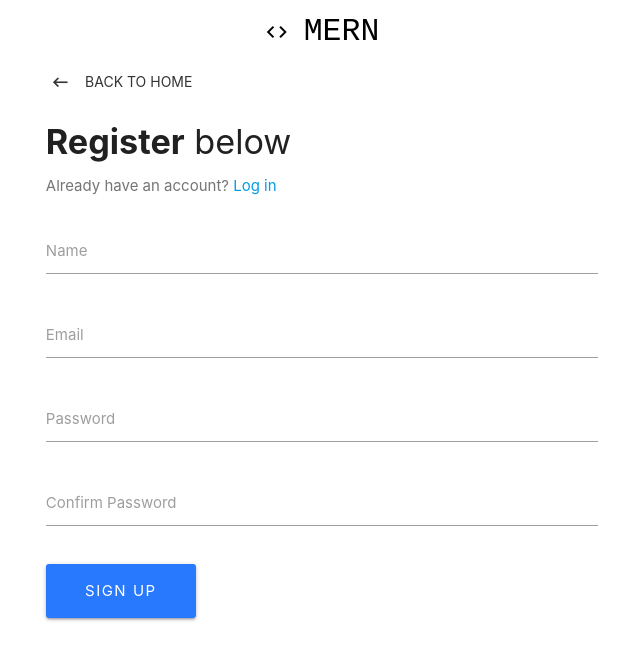
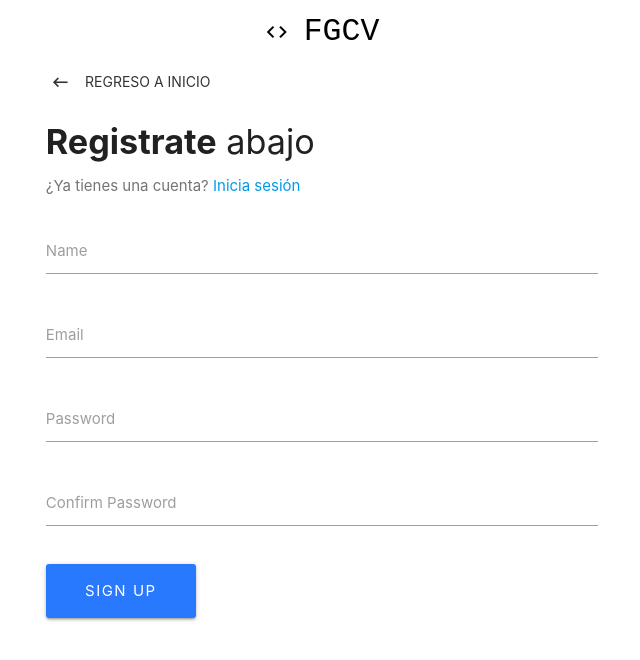
Before and after one commit to FernandoC1217/frontend-feb14, a React (Create React App) app: page /register in a window 1280 px wide. Shown: the top 660 px of the page, without its empty margins (318-958 px from the left). Built offline with nearby package versions, Linux system fonts and the light colour scheme.

Commit message:
Usando el componente hear

```diff
--- a/package.json
+++ b/package.json
@@ -12,6 +12,7 @@
     "jwt-decode": "^2.2.0",
     "react": "^16.12.0",
     "react-dom": "^16.12.0",
+    "react-heart-checkbox": "0.0.4",
     "react-redux": "^7.1.3",
     "react-router-dom": "^5.1.2",
     "react-scripts": "^3.3.1",
--- a/src/components/auth/Login.js
+++ b/src/components/auth/Login.js
@@ -4,7 +4,6 @@ import PropTypes from "prop-types";
 import { connect } from "react-redux";
 import { loginUser } from "../../actions/authActions";
 import classnames from "classnames";
-
 
 class Login extends Component {
   constructor() {
@@ -51,15 +50,15 @@ class Login extends Component {
         <div style={{ marginTop: "4rem" }} className="row">
           <div className="col s8 offset-s2">
             <Link to="/" className="btn-flat waves-effect">
-              <i className="material-icons left">keyboard_backspace</i> Back to
-              home
+              <i className="material-icons left">keyboard_backspace</i> Regreso
+              a inicio
             </Link>
             <div className="col s12" style={{ paddingLeft: "11.250px" }}>
               <h4>
                 <b>Login</b> below
               </h4>
               <p className="grey-text text-darken-1">
-                Don't have an account? <Link to="/register">Register</Link>
+                ¿No tienes cuenta?<Link to="/register">Registrate</Link>
               </p>
             </div>
             <form noValidate onSubmit={this.onSubmit}>
--- a/src/components/auth/Register.js
+++ b/src/components/auth/Register.js
@@ -54,15 +54,14 @@ class Register extends Component {
         <div className="row">
           <div className="col s8 offset-s2">
             <Link to="/" className="btn-flat waves-effect">
-              <i className="material-icons left">keyboard_backspace</i> Back to
-              home
+              <i className="material-icons left">keyboard_backspace</i> Regreso a Inicio
             </Link>
             <div className="col s12" style={{ paddingLeft: "11.250px" }}>
               <h4>
-                <b>Register</b> below
+                <b>Registrate</b> abajo
               </h4>
               <p className="grey-text text-darken-1">
-                Already have an account? <Link to="/login">Log in</Link>
+                ¿Ya tienes una cuenta? <Link to="/login">Inicia sesión</Link>
               </p>
             </div>
             <form noValidate onSubmit={this.onSubmit}>
--- a/src/components/dashboard/Dashboard.js
+++ b/src/components/dashboard/Dashboard.js
@@ -2,22 +2,34 @@ import React, { Component } from "react";
 import PropTypes from "prop-types";
 import { connect } from "react-redux";
 import { logoutUser } from "../../actions/authActions";
+import HeartCheckbox from "react-heart-checkbox";
+
 class Dashboard extends Component {
+  constructor(props) {
+    super(props);
+    this.state = {
+      checked: true
+    };
+  }
   onLogoutClick = e => {
     e.preventDefault();
     this.props.logoutUser();
   };
+  onClick = (event, props) => {
+    this.setState({ checked: !this.state.checked });
+  };
   render() {
+    const { checked } = this.state;
     const { user } = this.props.auth;
     return (
       <div style={{ height: "75vh" }} className="container valign-wrapper">
         <div className="row">
           <div className="col s12 center-align">
             <h4>
-              <b>Hey there,</b> {user.name.split(" ")[0]}
+              <b>Hey</b> {user.name.split(" ")[0]}
               <p className="flow-text grey-text text-darken-1">
-                You are logged into a full-stack{" "}
-                <span style={{ fontFamily: "monospace" }}>MERN</span> app 👏
+                ¡Feliz día del amor y la amistad!{" "}
+                <span style={{ fontFamily: "monospace" }}>♥</span>
               </p>
             </h4>
             <button
@@ -31,7 +43,9 @@ class Dashboard extends Component {
               className="btn btn-large waves-effect waves-light hoverable blue accent-3"
             >
               Logout
-            </button>
+            </button>{" "}
+            <h1>{checked ? "" : ""}</h1>
+            <HeartCheckbox checked={checked} onClick={this.onClick} />
           </div>
         </div>
       </div>
--- a/src/components/layout/Landing.js
+++ b/src/components/layout/Landing.js
@@ -1,6 +1,6 @@
 import React, { Component } from "react";
 import { Link } from "react-router-dom";
-import Pie from "../ChartJS/Pie";
+// import Pie from "../ChartJS/Pie";
 
 class Landing extends Component {
   state = {};
@@ -11,9 +11,8 @@ class Landing extends Component {
           <div className="row">
             <div className="col s12 center-align">
               <h4>
-                <b>Ingresa</b> a login/auth app with the{" "}
-                <span style={{ fontFamily: "monospace" }}>MERN</span> stack from
-                scratch
+                <b>Ingresa</b> a esta plataforma construida con el{" "}
+                <span style={{ fontFamily: "monospace" }}>MERN</span> stack desde cero
               </h4>
               <p className="flow-text grey-text text-darken-1">
                 Bienvenido a mi nuevo sistema de ingreso
--- a/src/components/layout/Navbar.js
+++ b/src/components/layout/Navbar.js
@@ -15,7 +15,7 @@ class Navbar extends Component {
               className="col s5 brand-logo center black-text"
             >
               <i className="material-icons">code</i>
-              MERN
+              FGCV
             </Link>
           </div>
         </nav>
```
Also changed, not shown: 1 other file (tests, documents, lock files or other folders).
